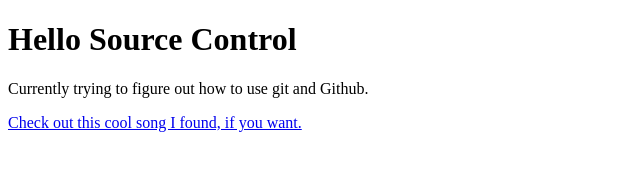
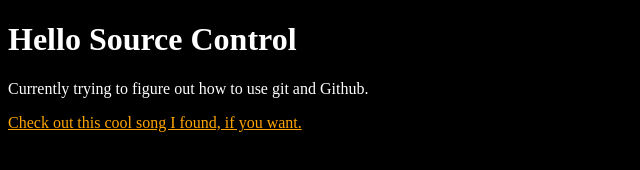
Before and after one commit to ScarlandianProgrammer/CPW204-HelloSourceControl, a plain HTML site: page index.html in a window 1280 px wide. Shown: the whole page, without its empty margins (0-640 px from the left). Drawn offline with Linux system fonts and the light colour scheme.

Commit message:
Added a css file and some styling

```diff
--- a/index.html
+++ b/index.html
@@ -4,6 +4,7 @@
     <meta charset="UTF-8">
     <meta http-equiv="X-UA-Compatible" content="IE=edge">
     <meta name="viewport" content="width=device-width, initial-scale=1.0">
+    <link rel="stylesheet" href="style.css">
     <title>Hello Source Control</title>
 </head>
 <body>
--- /dev/null
+++ b/style.css
@@ -0,0 +1,9 @@
+body {
+    background-color: black;
+}
+h1, p {
+    color: white;
+}
+a {
+    color: orange;
+}
```
